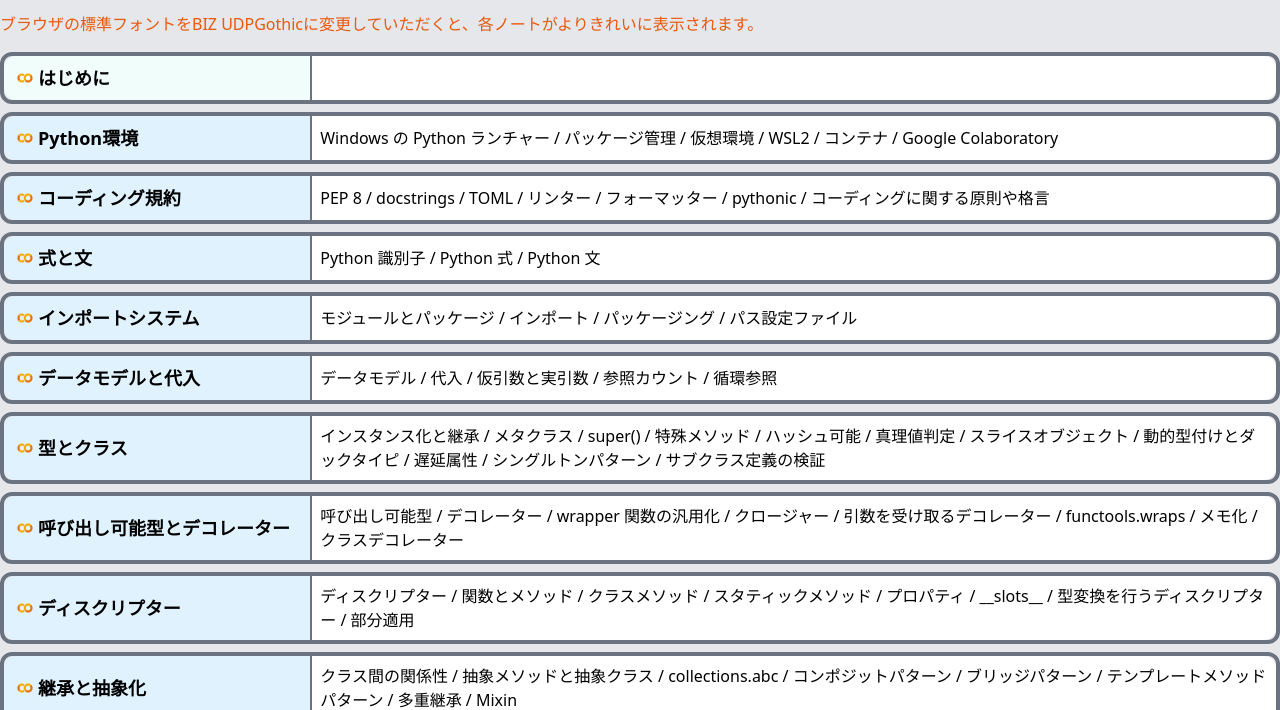
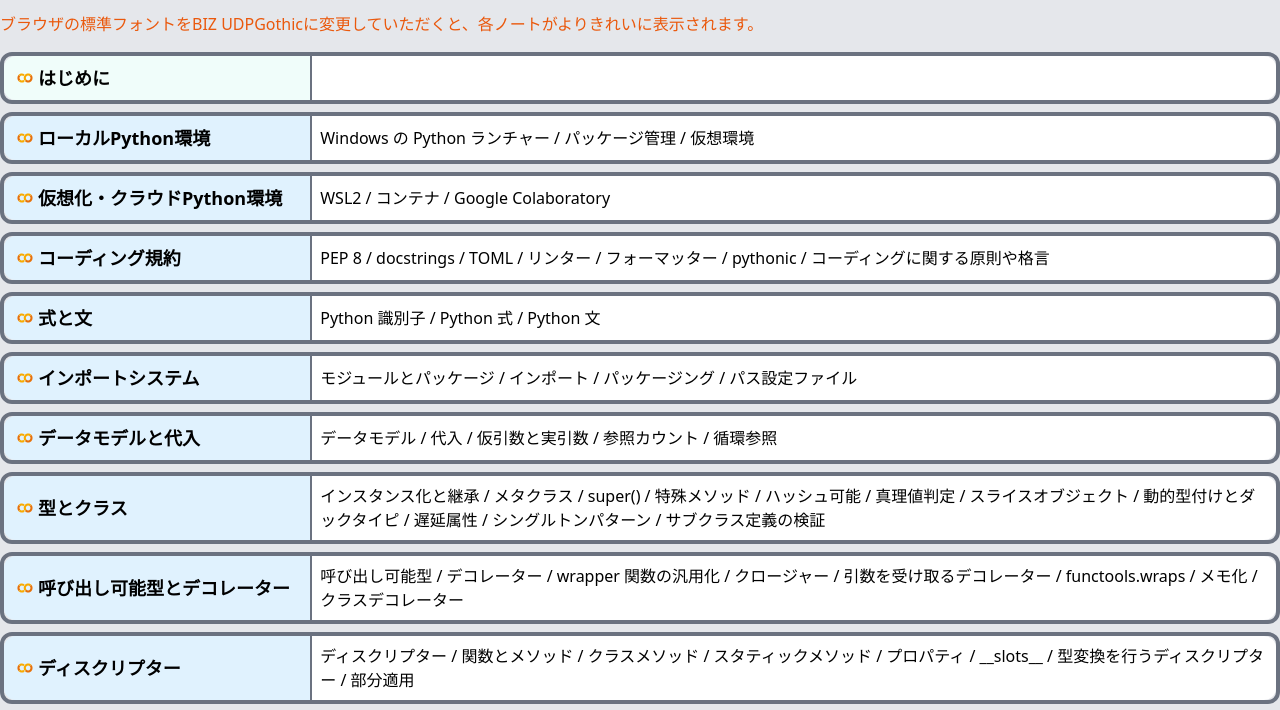
Before and after one commit to suwatoh/suwatoh.github.io, a website: page python-learning.html in a window 1280 px wide. Shown: the part 76-786 px from the top of the page. Drawn offline with nearby package versions, Linux system fonts and the light colour scheme.

Commit message:
ノートの更新

```diff
--- a/python-learning.html
+++ b/python-learning.html
@@ -83,13 +83,43 @@
           </svg>
         </div>
         <div>
-          <h2 class="font-bold text-lg">Python環境</h2>
+          <h2 class="font-bold text-lg">ローカルPython環境</h2>
         </div>
         <a class="_t-link"
           href="https://colab.research.google.com/drive/10FB_KxB6Jt1E0MsX8psdnpxCH2U6K_ZO?usp=sharing"></a>
       </div>
       <div class="_contents">
-        <p>Windows の Python ランチャー / パッケージ管理 / 仮想環境 / WSL2 / コンテナ / Google Colaboratory</p>
+        <p>Windows の Python ランチャー / パッケージ管理 / 仮想環境</p>
+      </div>
+    </div>
+
+    <div class="_box">
+      <div class="_title-box1">
+        <div>
+          <svg xmlns="http://www.w3.org/2000/svg" xmlns:xlink="http://www.w3.org/1999/xlink" width="26px" height="16px"
+            viewBox="0 0 25 16" version="1.1">
+            <g id="surface1">
+              <path style=" stroke:none;fill-rule:nonzero;fill:rgb(90.980393%,44.313726%,3.921569%);fill-opacity:1;"
+                d="M 7.710938 6.308594 L 6.203125 4.734375 C 4.472656 6.535156 4.472656 9.457031 6.203125 11.261719 L 7.71875 9.6875 C 6.820312 8.753906 6.816406 7.242188 7.710938 6.308594 Z M 7.710938 6.308594 " />
+              <path style=" stroke:none;fill-rule:nonzero;fill:rgb(97.647059%,67.058825%,0%);fill-opacity:1;"
+                d="M 6.203125 4.734375 L 7.710938 6.308594 C 8.144531 5.855469 8.730469 5.605469 9.34375 5.605469 C 9.953125 5.605469 10.539062 5.855469 10.972656 6.308594 L 12.070312 4.351562 L 12.003906 4.300781 C 10.234375 2.929688 7.765625 3.113281 6.203125 4.734375 Z M 6.203125 4.734375 " />
+              <path style=" stroke:none;fill-rule:nonzero;fill:rgb(97.647059%,67.058825%,0%);fill-opacity:1;"
+                d="M 12.078125 11.640625 L 10.972656 9.691406 C 10.539062 10.144531 9.953125 10.394531 9.34375 10.394531 C 8.730469 10.394531 8.144531 10.144531 7.710938 9.691406 L 6.203125 11.265625 C 7.761719 12.871094 10.214844 13.054688 11.980469 11.699219 L 12.050781 11.640625 " />
+              <path style=" stroke:none;fill-rule:nonzero;fill:rgb(97.647059%,67.058825%,0%);fill-opacity:1;"
+                d="M 12.5 4.734375 C 10.765625 6.535156 10.765625 9.457031 12.5 11.261719 L 14.015625 9.6875 C 13.113281 8.75 13.113281 7.234375 14.015625 6.300781 C 14.914062 5.363281 16.375 5.363281 17.273438 6.300781 L 18.796875 4.734375 C 17.960938 3.863281 16.828125 3.378906 15.648438 3.378906 C 14.46875 3.378906 13.335938 3.863281 12.5 4.734375 Z M 12.5 4.734375 " />
+              <path style=" stroke:none;fill-rule:nonzero;fill:rgb(90.980393%,44.313726%,3.921569%);fill-opacity:1;"
+                d="M 18.796875 4.734375 L 17.289062 6.308594 C 18.1875 7.242188 18.1875 8.757812 17.289062 9.691406 C 16.386719 10.628906 14.929688 10.628906 14.027344 9.691406 L 12.5 11.265625 C 14.238281 13.074219 17.054688 13.074219 18.792969 11.269531 C 20.53125 9.464844 20.535156 6.539062 18.796875 4.734375 Z M 18.796875 4.734375 " />
+            </g>
+          </svg>
+        </div>
+        <div>
+          <h2 class="font-bold text-lg">仮想化・クラウドPython環境</h2>
+        </div>
+        <a class="_t-link"
+          href="https://colab.research.google.com/drive/10FB_KxB6Jt1E0MsX8psdnpxCH2U6K_ZO?usp=sharing"></a>
+      </div>
+      <div class="_contents">
+        <p>WSL2 / コンテナ / Google Colaboratory</p>
       </div>
     </div>
 
```
Also changed, not shown: src/python-learning.html (+32 -2 lines).
